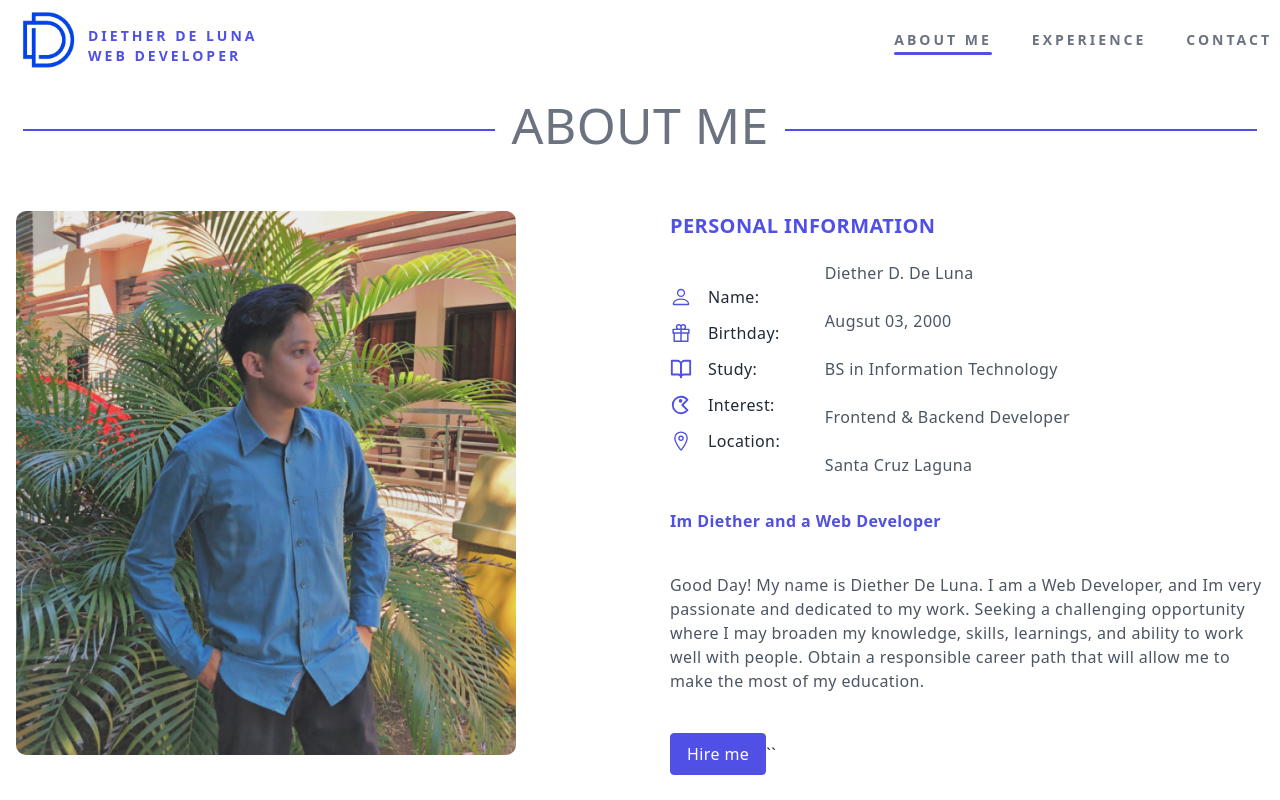
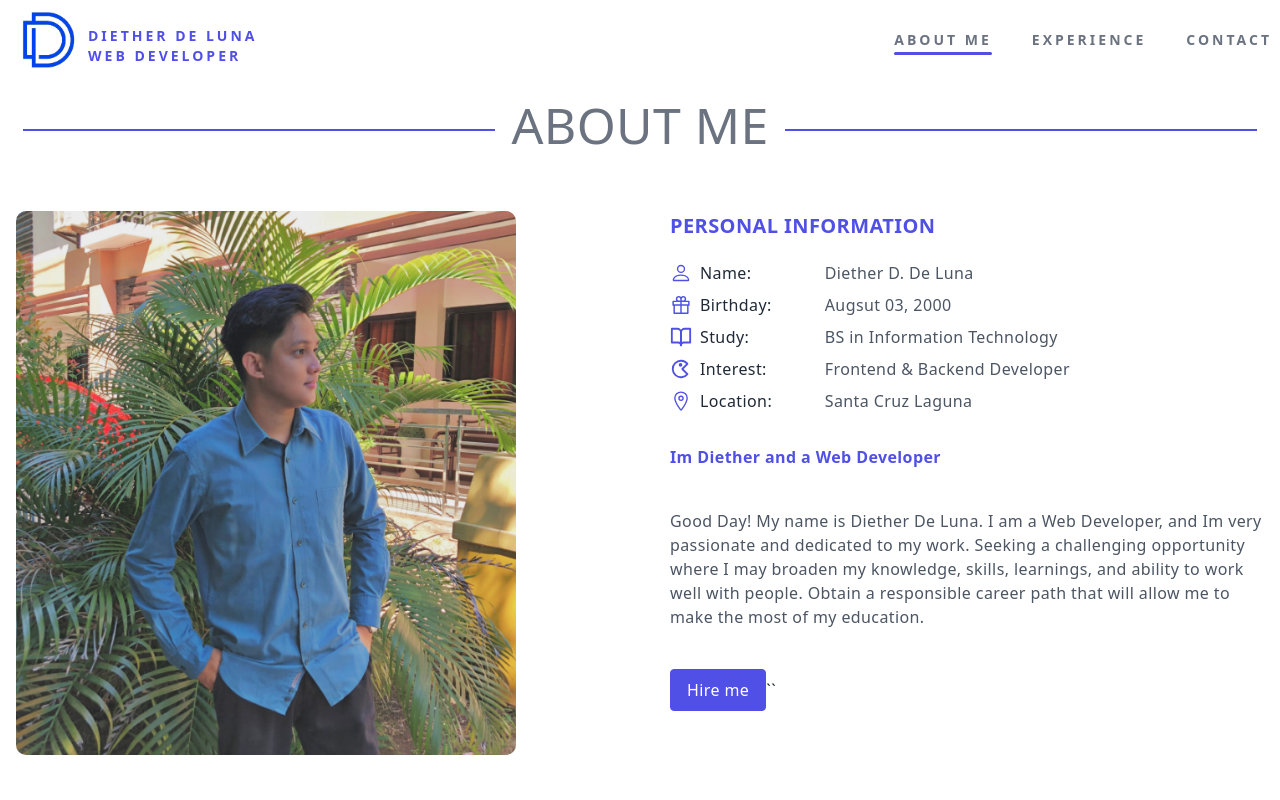
Before and after one commit to DietherDeLuna/reactjs-portfolio, a Next.js app: page /about in a window 1280 px wide. Shown: the top 800 px of the page. Built offline with nearby package versions, Linux system fonts and the light colour scheme.

Commit message:
Update About.js

```diff
--- a/components/About.js
+++ b/components/About.js
@@ -70,35 +70,35 @@ const About = () => {
               viewport={{ once: true, amount: 0.7 }}
               className='flex items-center justify-between w-[400px]'>
                 {/*Description*/}
-                <div className='flex flex-col gap-3'>
+                <div className='flex flex-col gap-2'>
 
 
-                  <div className='flex gap-4 items-center font-medium'>
+                  <div className='flex gap-2 items-center font-medium'>
                   <BsPerson className='text-[#5050e6] text-[15px] md:text-[22px]'/>
                     Name:
                   </div>
 
-                  <div className='flex gap-4 items-center font-medium'>
+                  <div className='flex gap-2 items-center font-medium'>
                   <AiOutlineGift className='text-[#5050e6] text-[15px] md:text-[22px]'/>
                     Birthday:
                   </div>
 
-                  <div className='flex gap-4 items-center font-medium'>
+                  <div className='flex gap-2 items-center font-medium'>
                   <FiBookOpen className='text-[#5050e6] text-[15px] md:text-[22px]'/>
                     Study:
                   </div>
 
-                  {/* <div className='flex gap-4 items-center font-medium'>
+                  {/* <div className='flex gap-2 items-center font-medium'>
                   <BsGlobe2 className='text-[#5050e6] text-[22px]'/>
                     Website
                   </div> */}
 
-                  <div className='flex gap-4 items-center font-medium'>
+                  <div className='flex gap-2 items-center font-medium'>
                   <TbPacman className='text-[#5050e6] text-[15px] md:text-[22px]'/>
                     Interest:
                   </div>
 
-                  <div className='flex gap-4 items-center font-medium'>
+                  <div className='flex gap-2 items-center font-medium'>
                   <IoLocationOutline className='text-[#5050e6] text-[15px] md:text-[22px]'/>
                     Location:
                   </div>
@@ -106,7 +106,7 @@ const About = () => {
                 </div>
                 {/*End Description*/}
 
-                <div className='flex flex-col gap-6 text-gray-600 text-[11px] md:text-[16px]'>
+                <div className='flex flex-col gap-2 text-gray-600 text-[11px] md:text-[16px]'>
 
                   <div>Diether D. De Luna</div>
                   <div>Augsut 03, 2000</div>
```
